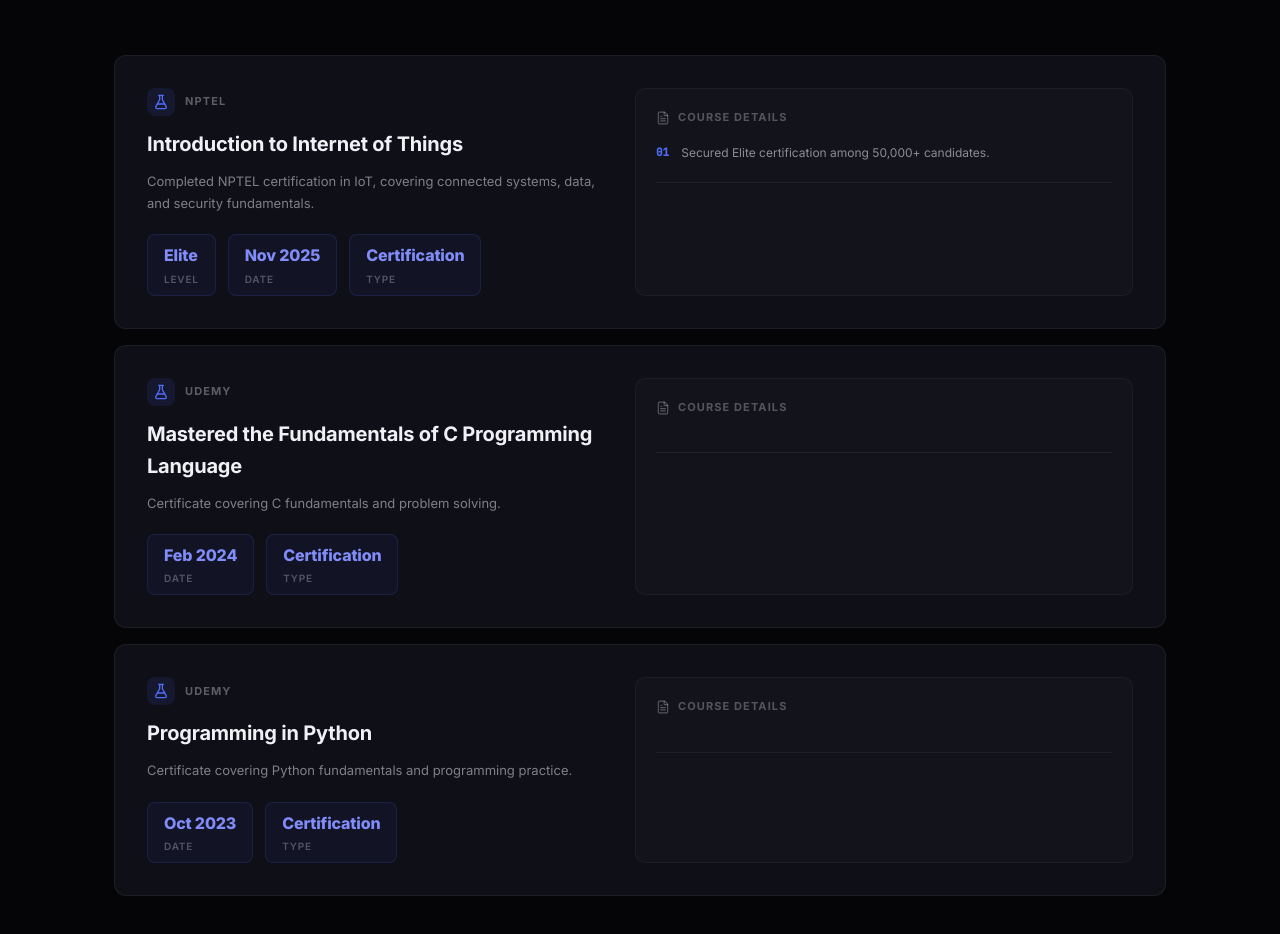
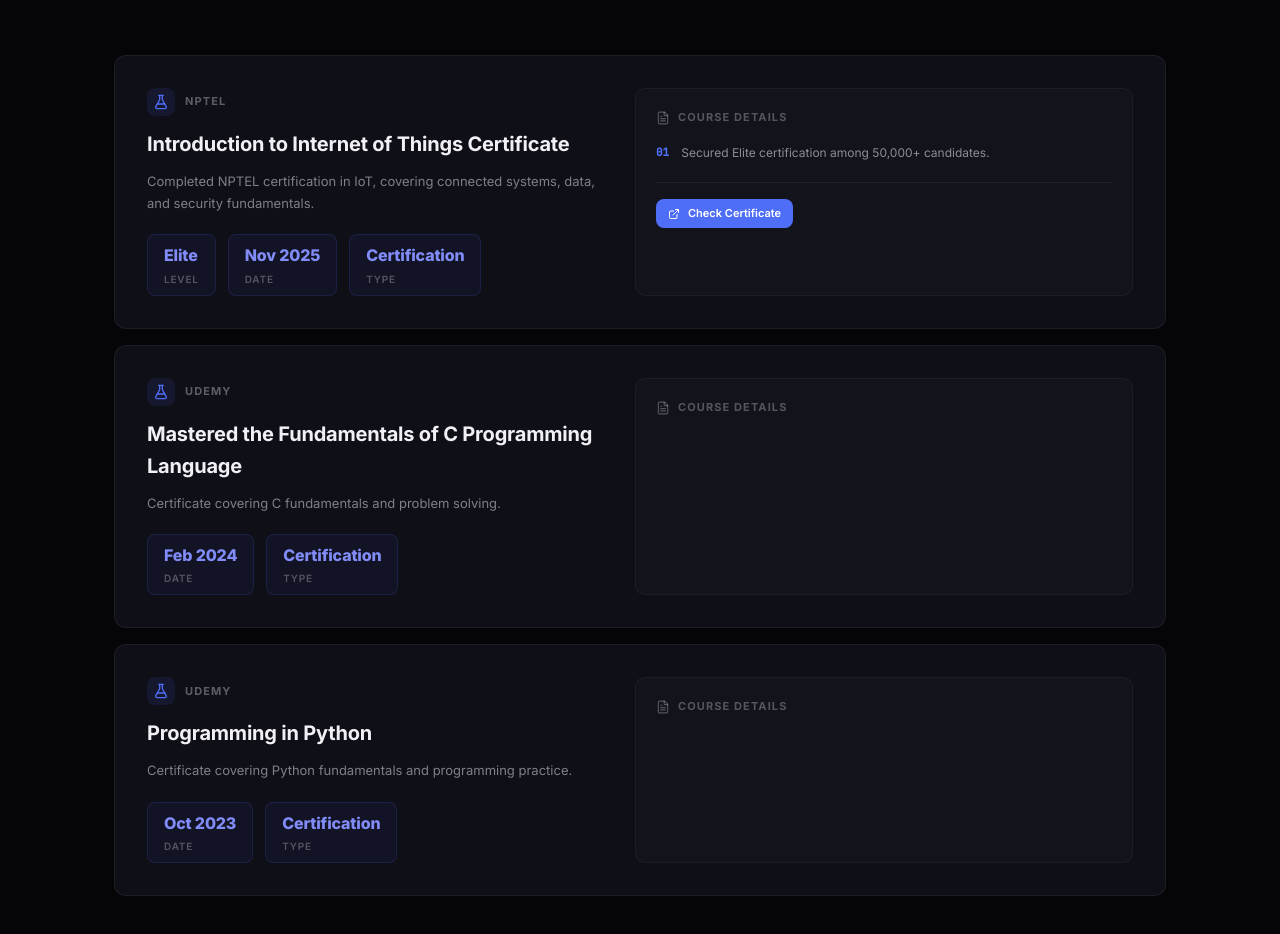
Before and after one commit to Vikram023/vikram_portfolio-, a React (Vite) app: page / in a window 1280 px wide. Shown: the part 4241-5175 px from the top of the page. Built offline with nearby package versions, Linux system fonts and the light colour scheme.

Commit message:
certificate added

```diff
--- a/src/data/portfolioData.js
+++ b/src/data/portfolioData.js
@@ -44,11 +44,11 @@ export const portfolioData = {
   ],
   research: [
     {
-      title: "Introduction to Internet of Things",
+      title: "Introduction to Internet of Things Certificate",
       focus: "NPTEL",
       description: "Completed NPTEL certification in IoT, covering connected systems, data, and security fundamentals.",
       github: "#",
-      live: "#",
+      live: "/Introduction to Internet of Things.pdf",
       metrics: { level: "Elite", date: "Nov 2025", type: "Certification" },
       details: ["Secured Elite certification among 50,000+ candidates."]
     },
--- a/src/sections/Research.jsx
+++ b/src/sections/Research.jsx
@@ -63,7 +63,7 @@ const Research = () => {
                                     ))}
                                 </div>
 
-                                {(item.github || item.live) && (
+                                {((item.github && item.github !== '#') || (item.live && item.live !== '#')) && (
                                     <div style={{ display: 'flex', gap: '8px', marginTop: '20px', paddingTop: '16px', borderTop: '1px solid rgba(255,255,255,0.05)' }}>
                                         {item.github && item.github !== '#' && (
                                             <a href={item.github} target="_blank" rel="noopener noreferrer" className="btn-secondary" style={{ padding: '6px 12px', fontSize: '11px' }}>
@@ -72,7 +72,7 @@ const Research = () => {
                                         )}
                                         {item.live && item.live !== '#' && (
                                             <a href={item.live} target="_blank" rel="noopener noreferrer" className="btn-primary" style={{ padding: '6px 12px', fontSize: '11px' }}>
-                                                <ExternalLink size={12} /> View Certificates
+                                                <ExternalLink size={12} /> Check Certificate
                                             </a>
                                         )}
                                     </div>
```
Also changed, not shown: 1 other file (tests, documents, lock files or other folders).
